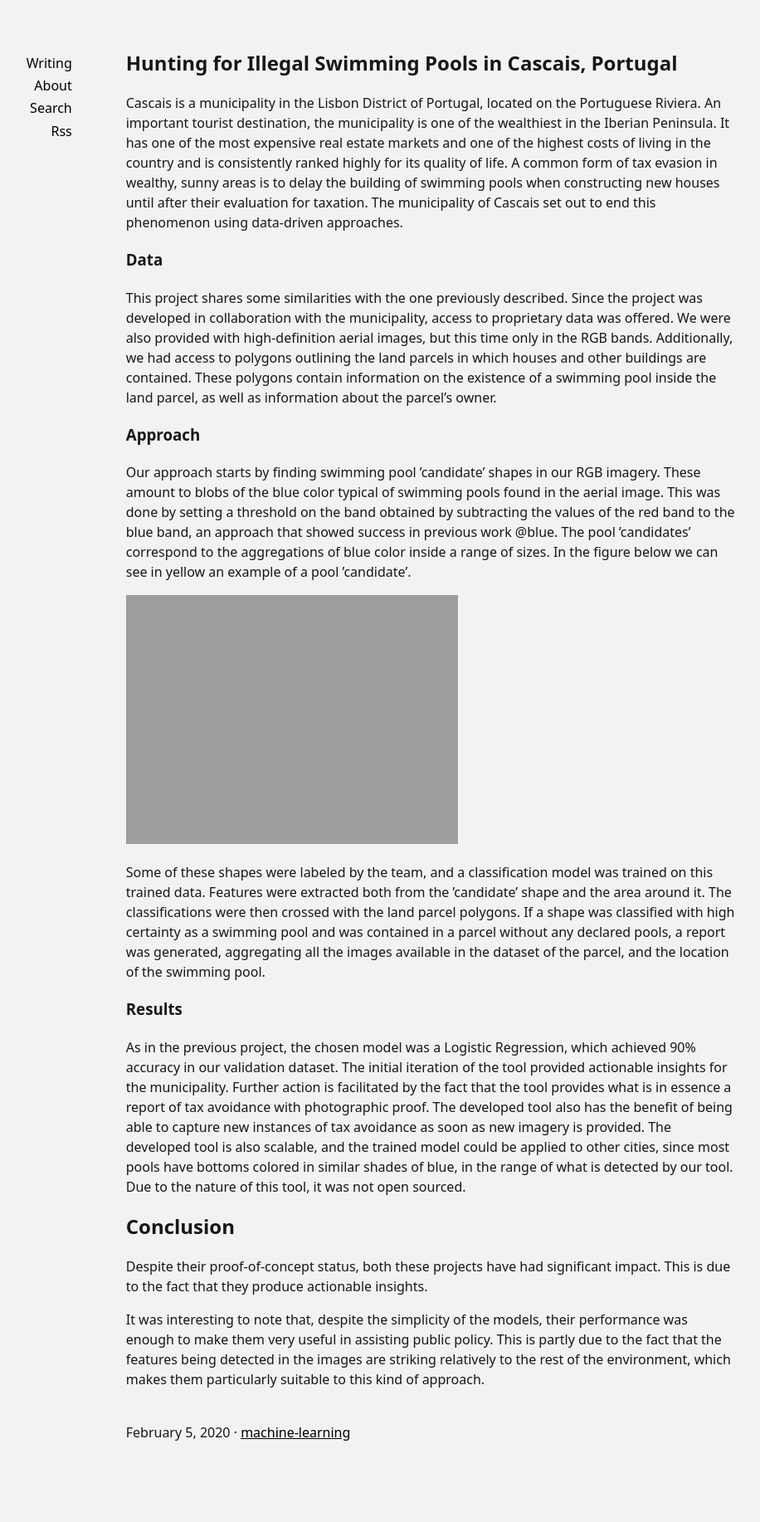
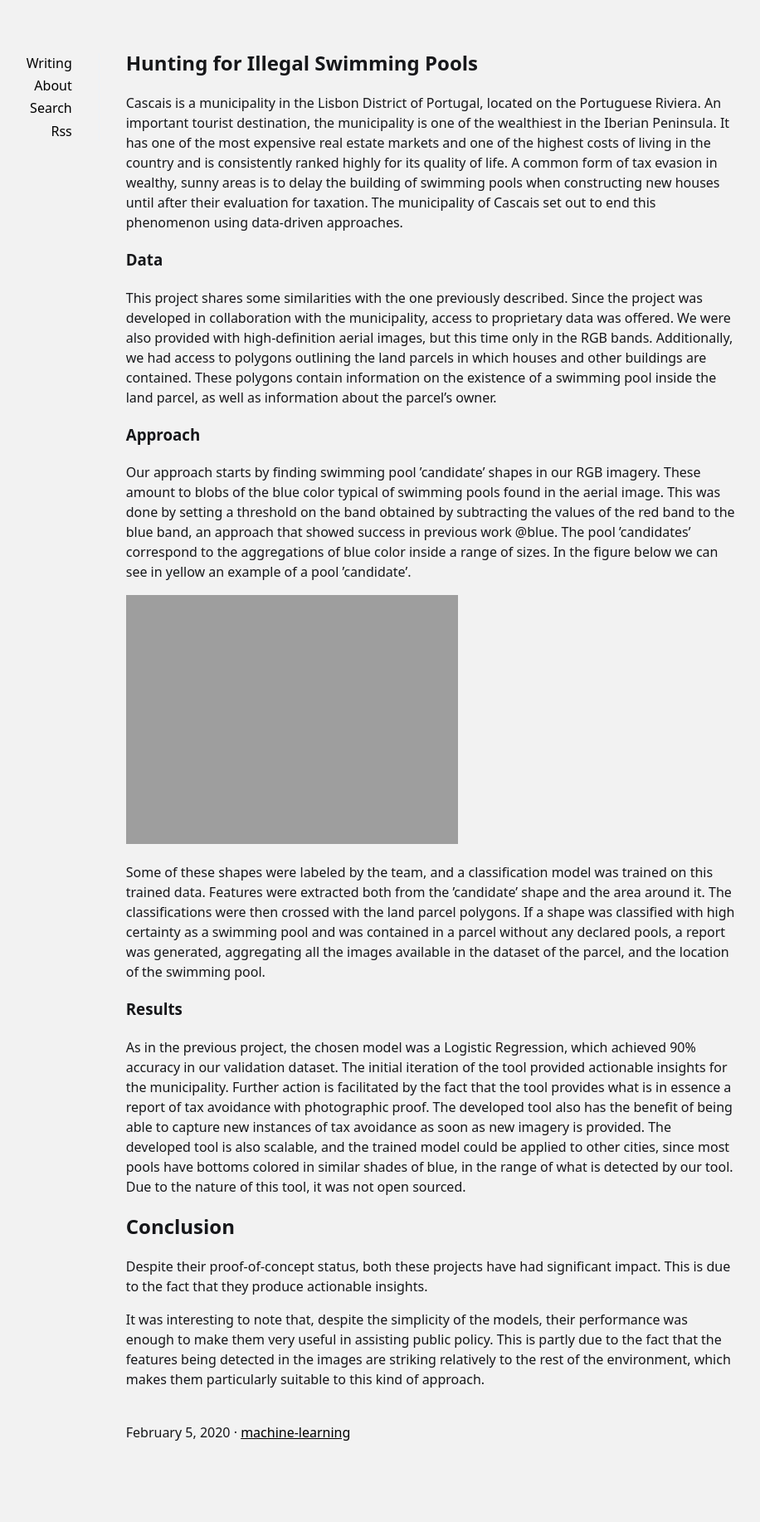
Before and after one commit to fernandeslouro/blog, a Jekyll site: the page built from _posts/2020-02-05-hunting-for-illegal-swimming-pools.md, in a window 1280 px wide. Shown: the whole page at 83% size, without its empty margins (201-1117 px from the left). Built offline with Jekyll 4.4.1, drawn with Linux system fonts in a browser that asks for light colours; part of the change alters nothing that is shown.

Commit message:
Update and rename 2020-02-05-hunting-for-illegal-pools.md to 2020-02-05-hunting-for-illegal-swimming-pools.md

```diff
--- a/_posts/2020-02-05-hunting-for-illegal-pools.md
+++ b/_posts/2020-02-05-hunting-for-illegal-swimming-pools.md
@@ -1,8 +1,6 @@
 ---
 layout: post
-title: Hunting for Illegal Swimming Pools in Cascais, Portugal
-description: This is a one line long test for my first post
-summary: Options to learn to code online.
+title: Hunting for Illegal Swimming Pools
 tags: [machine-learning]
 ---
 
```
